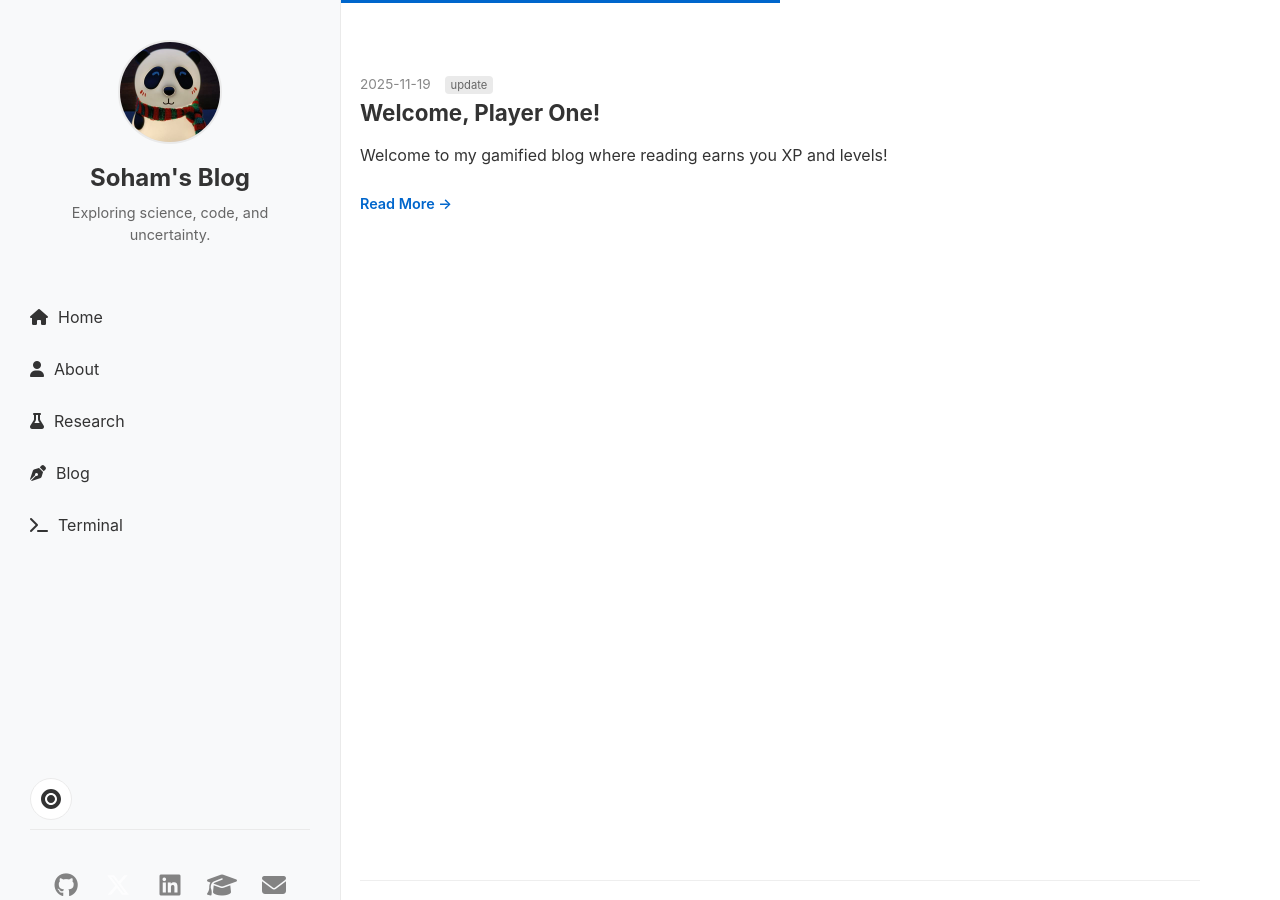
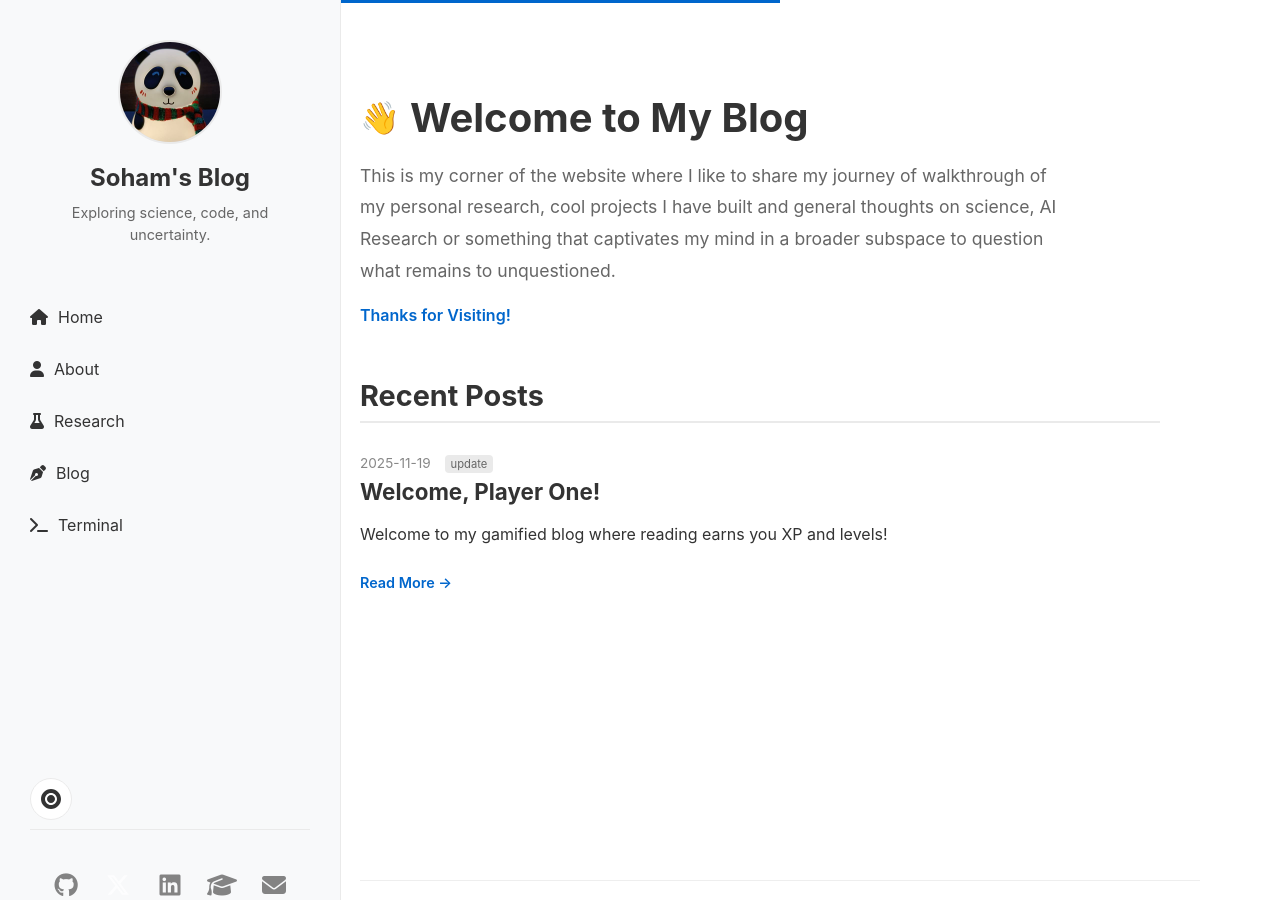
Before and after one commit to shb2908/shb2908.github.io, a Jekyll site: the page built from index.html, in a window 1280 px wide and 900 px high. Built offline with Jekyll 4.4.1, drawn with Linux system fonts in a browser that asks for light colours.

Commit message:
update18

```diff
--- a/index.html
+++ b/index.html
@@ -4,6 +4,20 @@ title: Home
 ---
 
 <div class="home">
+  <section class="welcome-section" style="margin-bottom: 3rem;">
+    <h1 style="font-size: 2.5rem; margin-bottom: 1rem; color: var(--text-color); display: flex; align-items: center; gap: 10px;">
+      <span style="font-size: 2rem;">👋</span> Welcome to My Blog
+    </h1>
+    <p style="font-size: 1.1rem; line-height: 1.8; color: #666; max-width: 700px; margin-bottom: 1rem;">
+      This is my corner of the website where I like to share my journey of walkthrough of my personal research, cool projects I have built and general thoughts on science, AI Research or something that captivates my mind in a broader subspace to question what remains to unquestioned.
+    </p>
+    <p style="font-size: 1rem; font-weight: 600; color: var(--accent-color);">
+      Thanks for Visiting!
+    </p>
+  </section>
+
+  <h2 style="font-size: 1.8rem; margin-bottom: 2rem; color: var(--text-color); border-bottom: 2px solid var(--border-color); padding-bottom: 0.5rem;">Recent Posts</h2>
+
   {% if site.posts.size > 0 %}
     <ul class="post-list">
       {% for post in site.posts %}
```
Also changed, not shown: other parts of index.html (+1 -1 lines).
